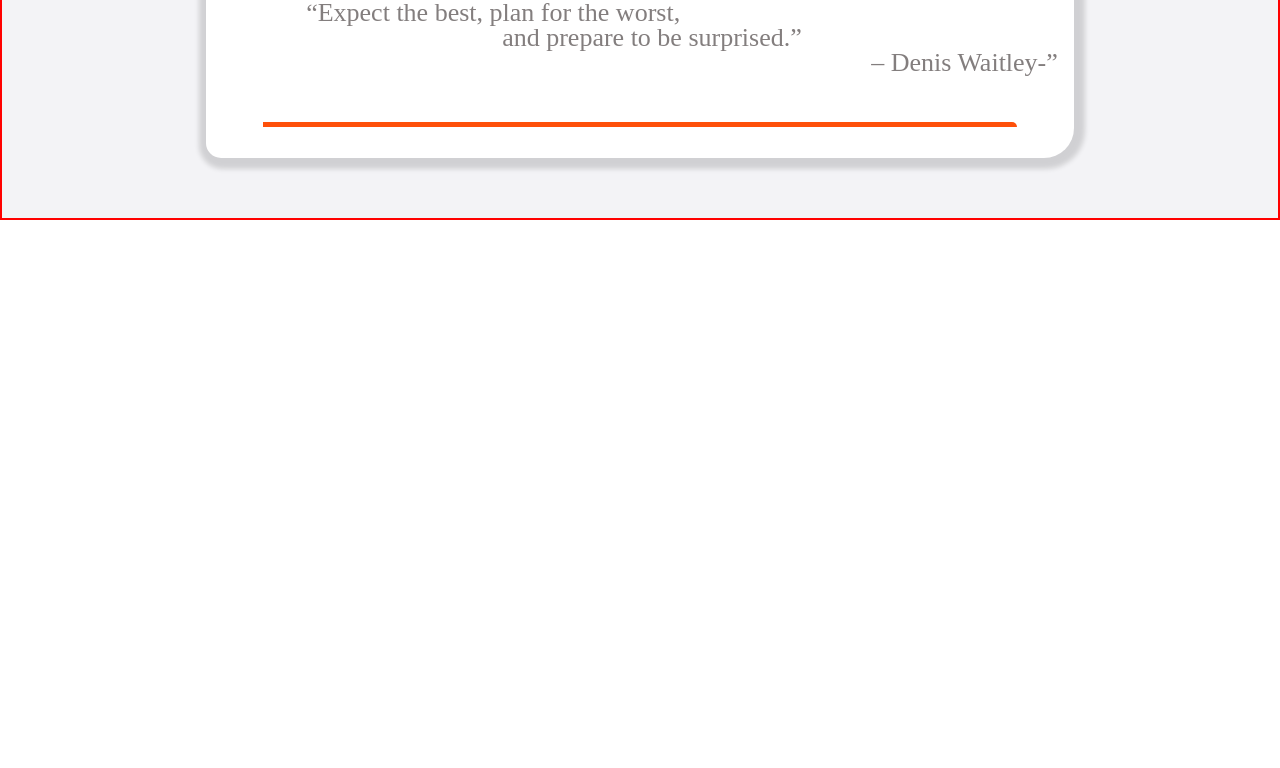
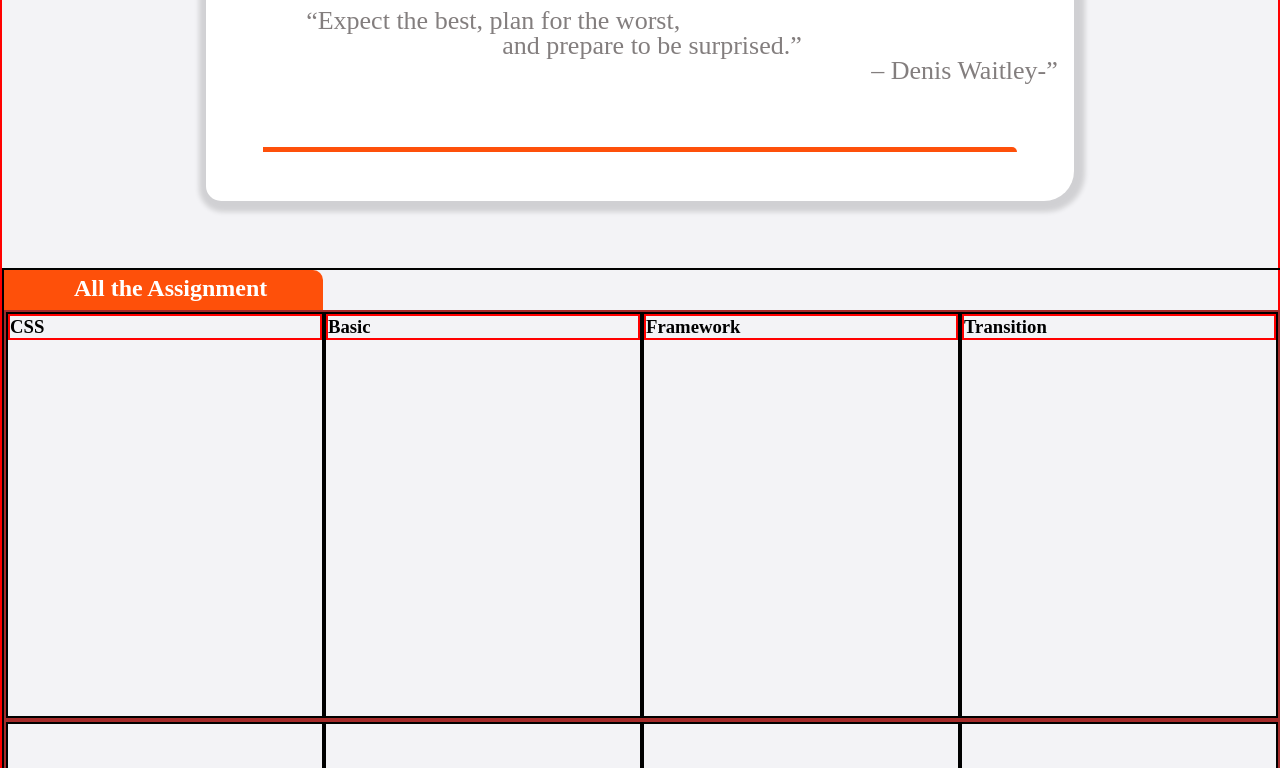
Before and after one commit to MohammedSalman2001/MyProfile, a plain HTML site: page assets/pages/view_more.html in a window 1280 px wide. Shown: the part 184-952 px from the top of the page. Before the commit the page ends 800 px from the top, so only its background shows below. Drawn offline with Linux system fonts and the light colour scheme.

Commit message:
assignment_page_comit_1

```diff
--- a/assets/pages/view_more.html
+++ b/assets/pages/view_more.html
@@ -10,7 +10,7 @@
 </head>
 <body>
 <main>
-    <!---->
+    <!--section-main-page-->
     <section class="project-main-page">
             <section class="project-main-page-inner">
                 <section class="bar bar1"></section>
@@ -42,6 +42,35 @@
 
             </section>
     </section>
+    <!--section-main-page-->
+
+    <section class="project-page-1">
+        <div class="assigment-heading">
+            <h2>All the Assignment</h2>
+        </div>
+        <section class="Assignment   page-1 ">
+            <div class="assigment-inner">
+                <h1>CSS</h1>
+            </div>
+            <div class="assigment-inner">
+                <h1>Basic</h1>
+            </div>
+            <div class="assigment-inner">
+                <h1>Framework</h1>
+            </div>
+            <div class="assigment-inner">
+                <h1>Transition</h1>
+            </div>
+
+        </section>
+        <section class="Assignment   page-2 ">
+        <div class="assigment-inner"></div>
+        <div class="assigment-inner"></div>
+        <div class="assigment-inner"></div>
+        <div class="assigment-inner"></div>
+
+        </section>
+
 </main>
 
 </body>
--- a/assets/pages/viwe_more.css
+++ b/assets/pages/viwe_more.css
@@ -1,30 +1,33 @@
-*{
+* {
     padding: 0;
     margin: 0;
 }
 
-main{
+main {
     border: 2px solid red;
     background-color: rgba(240, 240, 243, 0.76);
 }
 
-.project-main-page{
+
+/*<!--section-main-page-->*/
+.project-main-page {
     width: 100%;
-    height: 400px;
+    height: 450px;
 
 
     display: flex;
     justify-content: center;
     align-items: center;
 }
-.project-main-page-inner{
+
+.project-main-page-inner {
     position: relative;
     width: 68%;
     height: 70%;
     background-color: white;
 
-    -webkit-box-shadow: 2px 2px 5px 9px rgba(0,0,0,0.14);
-    box-shadow: 2px 2px 5px 9px rgba(0,0,0,0.14);
+    -webkit-box-shadow: 2px 2px 5px 9px rgba(0, 0, 0, 0.14);
+    box-shadow: 2px 2px 5px 9px rgba(0, 0, 0, 0.14);
     /*border-radius: 6px;*/
 
     border-bottom-right-radius: 30px;
@@ -32,25 +35,22 @@ main{
     border-top-left-radius: 15px;
 
 
-
-
 }
 
 
-.bar{
+.bar {
     position: absolute;
     width: 87%;
     height: 5px;
     background-color: #FE500A;
 
 
-
 }
 
-.bar1{
+.bar1 {
     right: 0;
     left: 0;
-    bottom:213px;
+    bottom: 213px;
     top: 0;
     margin: auto;
 
@@ -58,11 +58,11 @@ main{
 
 }
 
-.bar2{
+.bar2 {
 
     right: 0;
     left: 0;
-    bottom:0;
+    bottom: 0;
     top: 213px;
     margin: auto;
 
@@ -70,17 +70,16 @@ main{
 
 }
 
-.project-main-page-inner > div:nth-child(2){
+.project-main-page-inner > div:nth-child(2) {
     /*border: 1px solid black;*/
     width: 100%;
     position: absolute;
     top: 55px;
 
 
-
 }
 
-.block-name{
+.block-name {
     padding-left: 86px;
     /*border: 1px solid red;*/
     font-size: 34px;
@@ -88,7 +87,7 @@ main{
     color: #0d6efd;
 }
 
-.project-main-page-inner > div:nth-child(3){
+.project-main-page-inner > div:nth-child(3) {
 
     /*border: 1px solid black;*/
     width: 100%;
@@ -96,15 +95,16 @@ main{
     top: 120px;
 
 
+}
 
-}
-.qu1{
+.qu1 {
     /*border: 2px brown;*/
     padding-left: 100px;
-    font-size:26px;
+    font-size: 26px;
     color: #837e7e;
 }
-.project-main-page-inner > div:nth-child(4){
+
+.project-main-page-inner > div:nth-child(4) {
 
     /*border: 1px solid black;*/
     width: 100%;
@@ -112,17 +112,16 @@ main{
     top: 145px;
 
 
-
 }
 
-.qu2{
+.qu2 {
     /*border: 2px brown;*/
     padding-left: 296px;
-    font-size:26px;
+    font-size: 26px;
     color: #837e7e;
 }
 
-.project-main-page-inner > div:nth-child(5){
+.project-main-page-inner > div:nth-child(5) {
 
     /*border: 1px solid black;*/
     width: 100%;
@@ -130,13 +129,52 @@ main{
     top: 170px;
 
 
+}
+
+.qu3 {
+    position: absolute;
+    /*border: 2px brown;*/
+    right: 16px;
+    font-size: 26px;
+    color: #837e7e;
+}
+
+/*<!--section-main-page-->*/
+
+.project-page-1{
+    width: 100%;
+    height: 860px;
+    border: 2px solid black;
+
+    display: flex;
+    flex-direction: column;
 
 }
 
-.qu3{
-    position: absolute;
-    /*border: 2px brown;*/
-    right: 16px;
-    font-size:26px;
-    color: #837e7e;
+.Assignment{
+    flex: 1;
+    border: 2px solid brown;
+    display: flex;
+    flex-direction: row;
+
 }
+.assigment-heading{
+    width: 25%;
+    height: 40px;
+    background-color: #FE500A;
+    border-top-right-radius: 10px;
+}
+.assigment-heading>h2{
+    color: white;
+    position: relative;
+    width: 100%;
+    padding: 5px 0 0 70px;
+}
+
+.assigment-inner{
+    flex: 1;
+    border: 2px solid black;
+}
+.assigment-inner>h1{
+    border: 2px solid red;
+}
```
